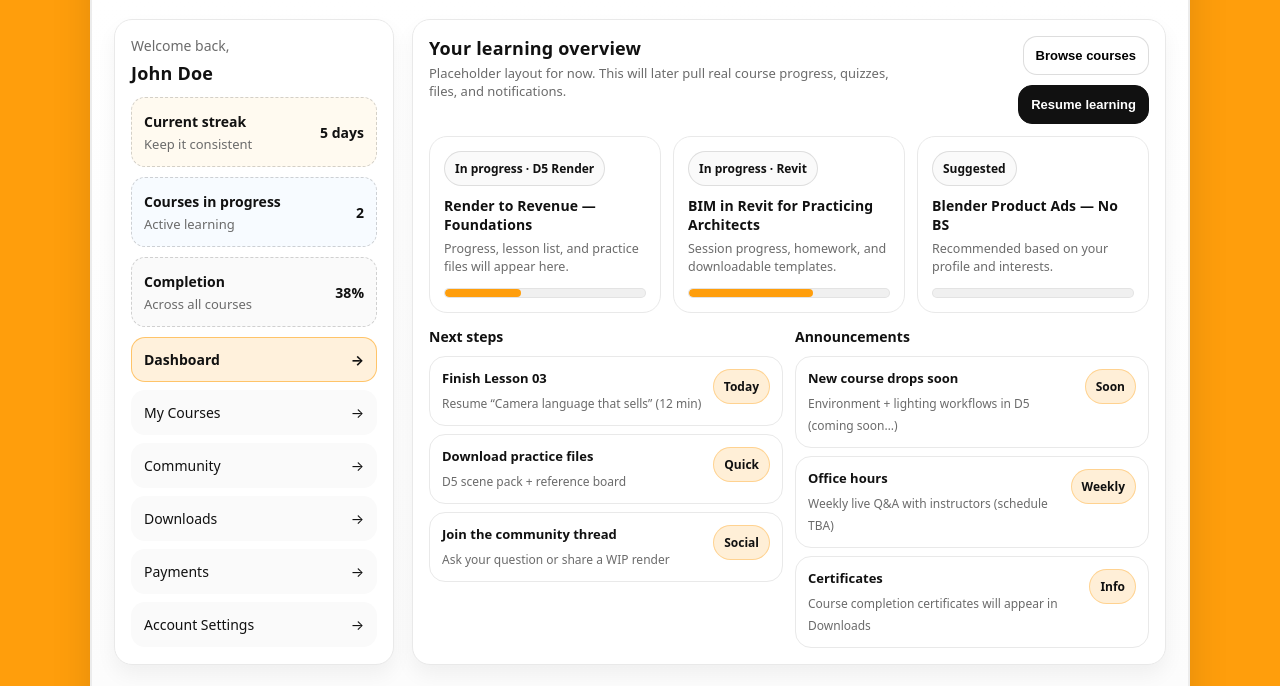
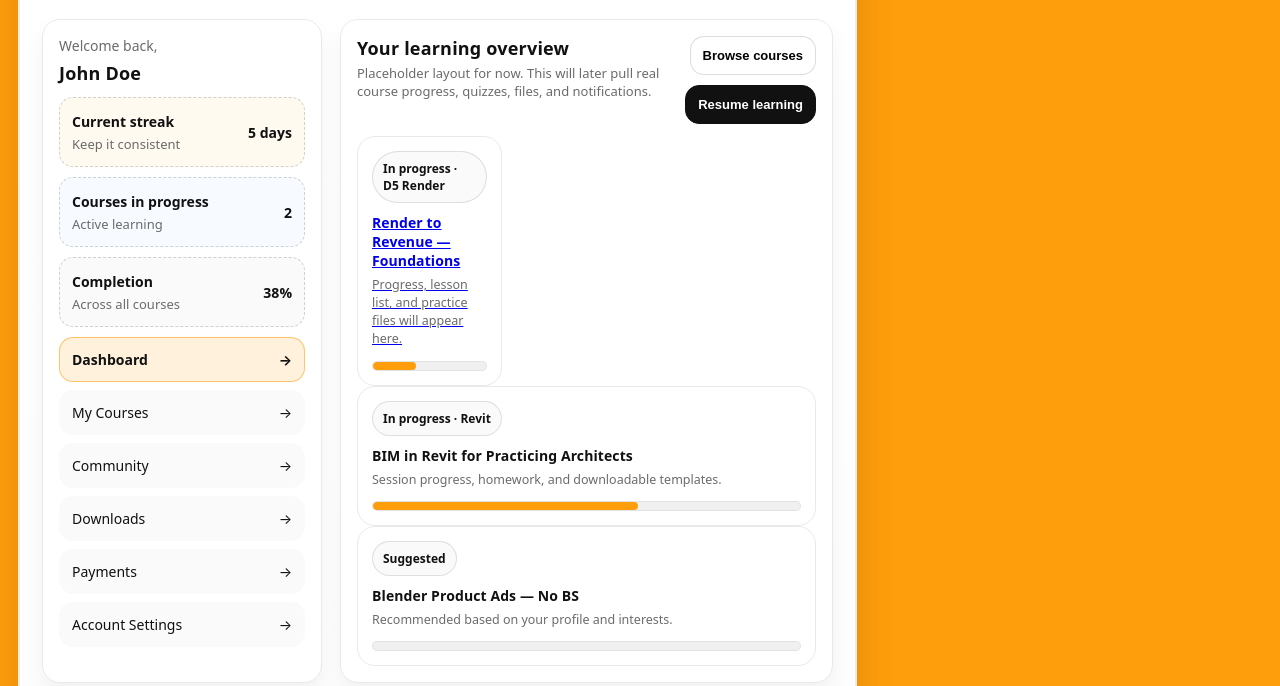
Before and after one commit to Mog-academy/mog-academy-app, a plain HTML site: page student_dashboard/index.html in a window 1280 px wide. Shown: the part 114-800 px from the top of the page. Drawn offline with Linux system fonts and the light colour scheme.

Commit message:
Update index.html

```diff
--- a/student_dashboard/index.html
+++ b/student_dashboard/index.html
@@ -486,11 +486,16 @@
             </div>
 
 <div class="courses">
+  <a href="https://app.mog-academy.com/Course_player.html" class="course-link">
     <div class="course">
       <div class="badge">In progress · D5 Render</div>
       <h3>Render to Revenue — Foundations</h3>
       <p>Progress, lesson list, and practice files will appear here.</p>
-                <div class="progress"><div class="bar" style="width:38%"></div></div>
+      <div class="progress">
+        <div class="bar" style="width:38%"></div>
+      </div>
+    </div>
+  </a>
 </div>
 
               <div class="course">
```
Lines whose indentation alone changed are shown as unchanged.
